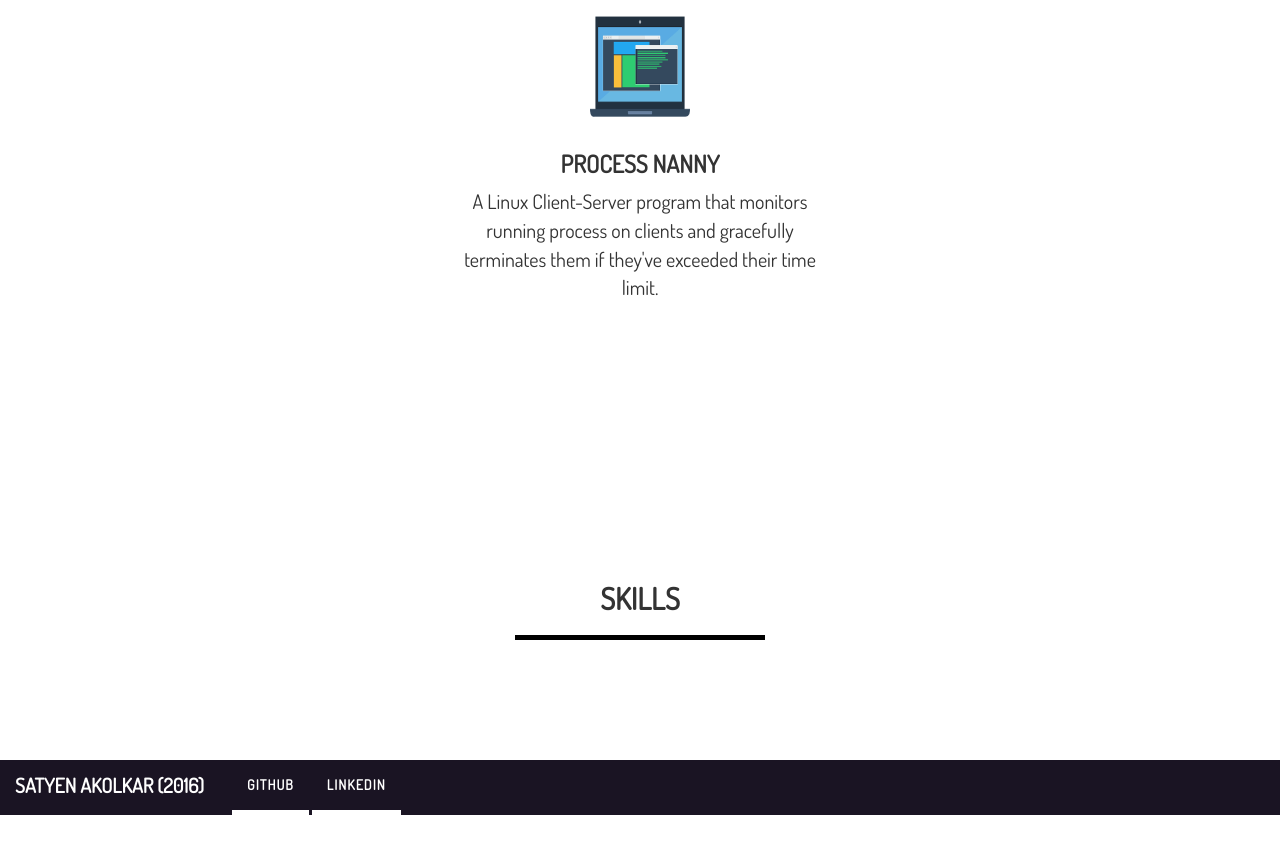
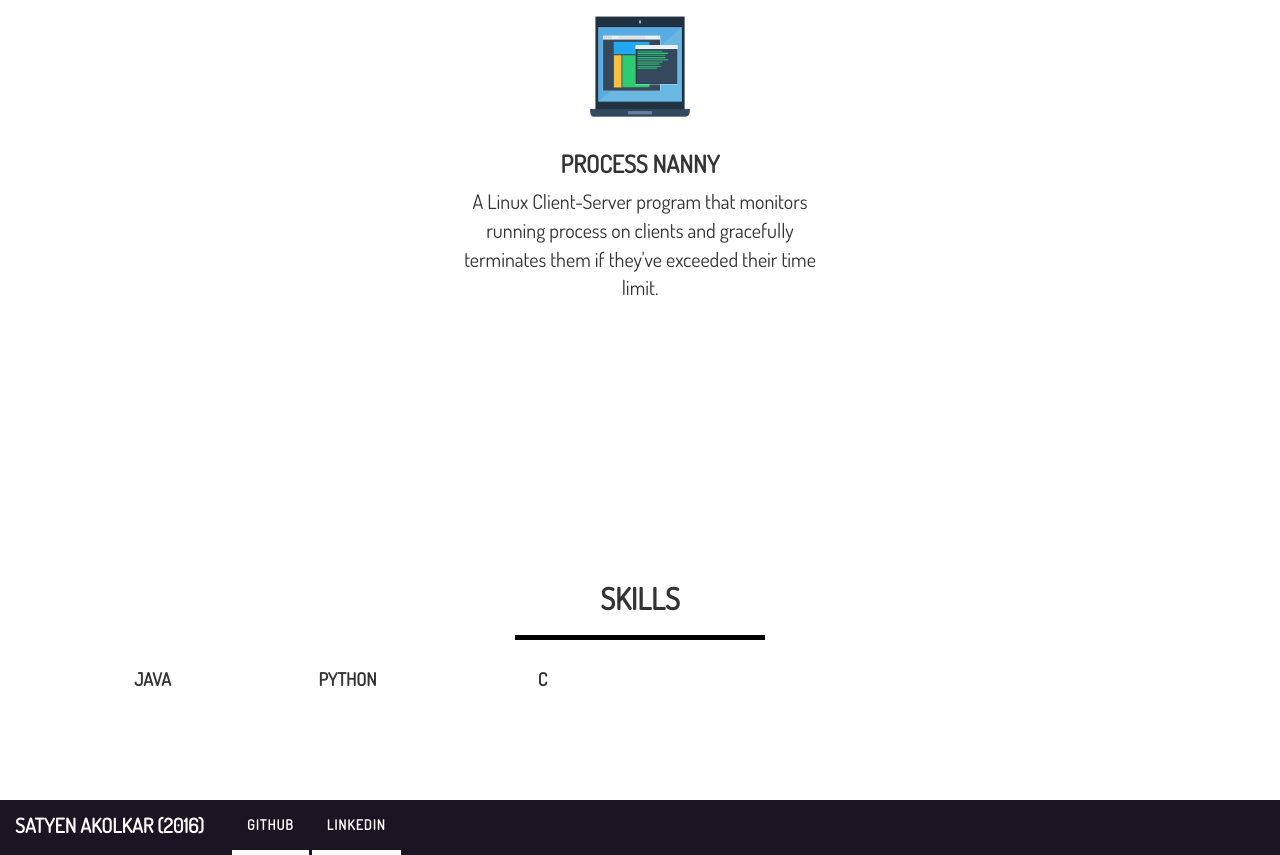
Before and after one commit to sakolkar/sakolkar.github.io, a plain HTML site: page index.html in a window 1280 px wide. Shown: the part 1236-2091 px from the top of the page. Before the commit the page ends 2051 px from the top, so only its background shows below. Drawn offline with Linux system fonts and the light colour scheme.

Commit message:
improved skills section

```diff
--- a/index.html
+++ b/index.html
@@ -117,6 +117,19 @@
         </div>
       </div>
       <!--/.row-->
+      <div class="row">
+        <div class="col-sm-2 skill-item text-center">
+          <h4>Java</h4>
+        </div>
+        <div class="col-sm-2 skill-item text-center">
+          <h4>Python</h4>
+        </div>
+        <div class="col-sm-2 skill-item text-center">
+          <h4>C</h4>
+        </div>
+      </div>
+
+
     </div>
     <!--/.container-->
   </section>
```
